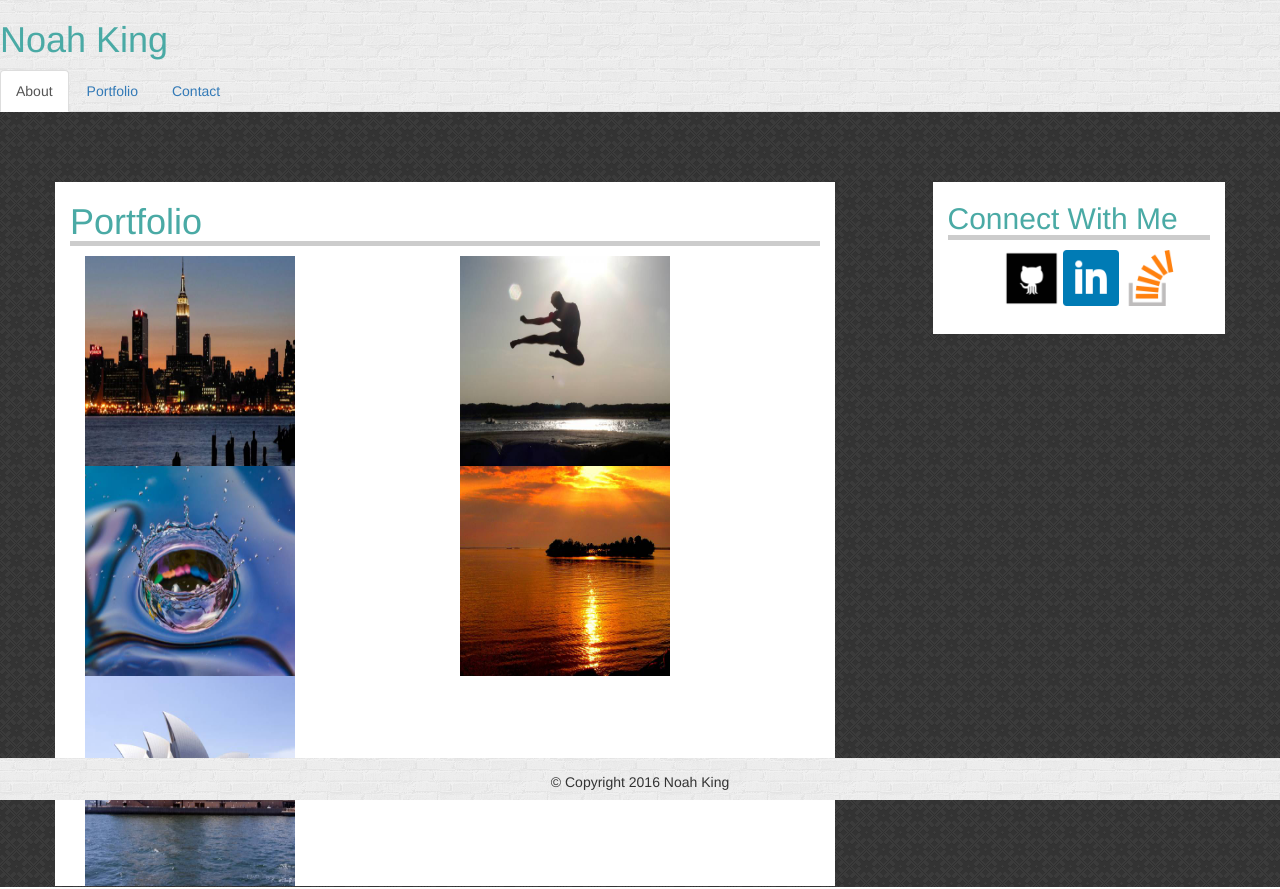
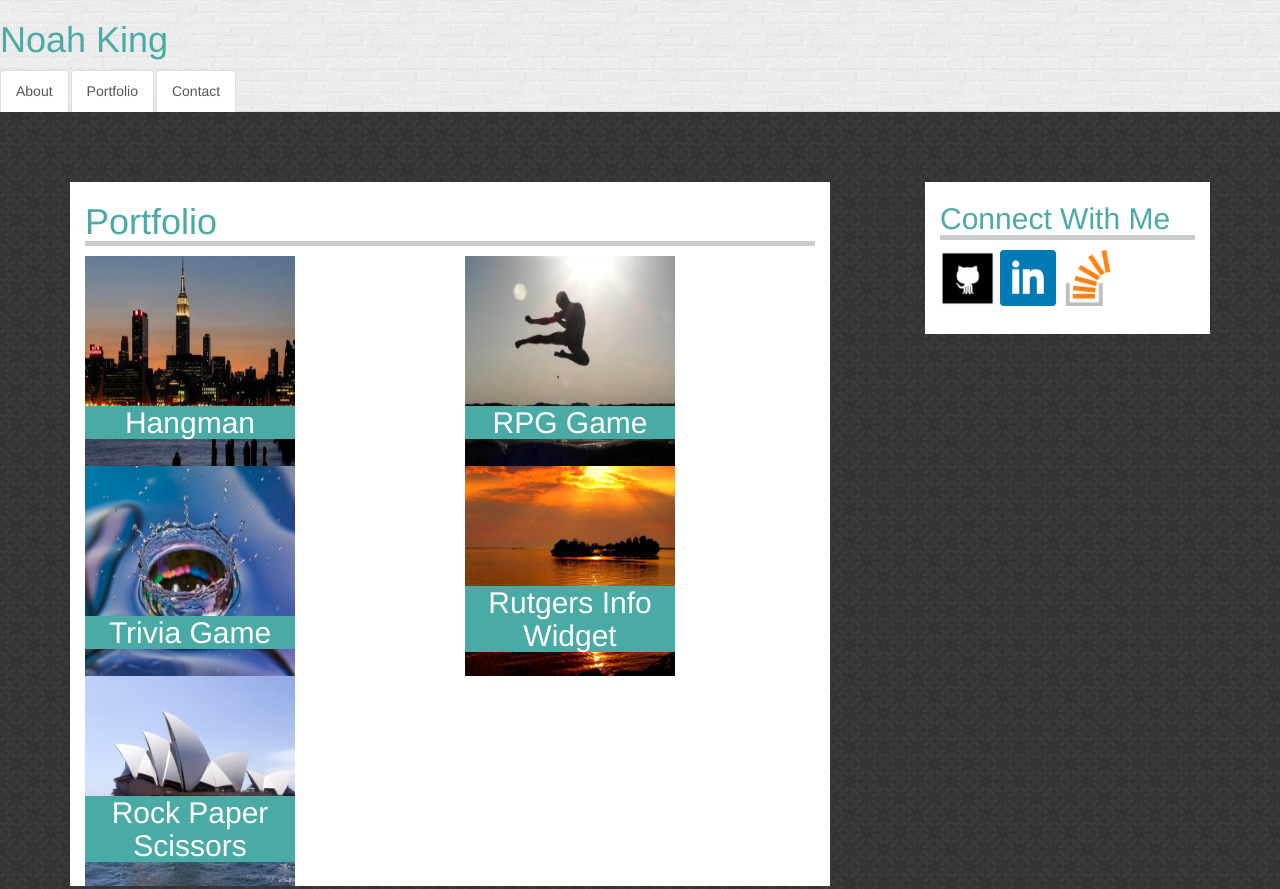
Before and after one commit to noahking27/Bootstrap-Portfolio, a plain HTML site: page portfolio.html in a window 1280 px wide. Shown: the top 889 px of the page. Drawn offline with Linux system fonts and the light colour scheme.

Commit message:
new code

```diff
--- a/CSS/style.css
+++ b/CSS/style.css
@@ -1,5 +1,7 @@
 body {
     background-image: url("../images/dark_embroidery.png");
+    position: relative;
+    height: 100%;
 }
 
 p {
@@ -16,16 +18,28 @@ footer {
     background-image: url("../images/brickwall.png");
     height: 3em;
     text-align: center;
-    position: fixed;
+    position: absolute;
     left: 0px;
-    bottom: 0px;
     width: 100%;
     padding-top: 1em;
+}
+
+#contactFooter {
+    position: fixed;
+    bottom: 0;
 }
 
 #main {
     background-color: white;
     margin-top: 5em;
+    margin-bottom: 5em;
+}
+
+#contactForm {
+	background-color: white;
+    margin-top: 5em;
+    padding-top: 2em;
+    padding-right: 2em;
 }
 
 #sidebar {
@@ -41,7 +55,6 @@ footer {
     height: 4em;
     width: 4em;
     position: relative;
-    left: 4em;
     margin-bottom: 2em;
 }
 
@@ -59,3 +72,71 @@ footer {
     height: 15em;
     width: 15em;
 }
+
+#hangman {
+	margin-left: 15px;
+    margin-top: 5em;
+    background-color: #4aaaa5;
+    color: white;
+    width: 210px;
+    text-align: center;
+}
+
+#rpgGame {
+	margin-left: 15px;
+    margin-top: 5em;
+    width: 210px;
+    background-color: #4aaaa5;
+    color: white;
+    text-align: center;
+
+}
+
+#trivia {
+   /* left: 30px;*/
+   width:87.5%;
+    background-color: #4aaaa5;
+    color: white;
+    text-align: center;
+    margin: auto;
+    margin-top: 5em;
+}
+
+#rutgers {
+    width: 210px;
+    background-color: #4aaaa5;
+    color: white;
+    text-align: center;
+    margin: auto;
+    margin-top: 4em;
+}
+
+#rps {
+    width: 210px;
+    background-color: #4aaaa5;
+    color: white;
+    text-align: center;
+    margin: auto;
+    margin-top: 4em;
+}
+
+.form-horizontal {
+	padding:1em;
+}
+
+#contactRow {
+
+}
+
+/* Sanyu */
+.inner {
+    top:0;
+    left:0;
+    position: absolute;
+    width:240px;
+}
+
+.outer {
+    position:relative;
+
+}
--- a/portfolio.html
+++ b/portfolio.html
@@ -4,8 +4,8 @@
 <head>
     <meta charset="utf-8">
     <link href="https://fonts.googleapis.com/css?family=Raleway" rel="stylesheet">
-    <link rel="stylesheet" type="text/css" href="../CSS/bootstrap.min.css">
-    <link rel="stylesheet" type="text/css" href="../CSS/style.css">
+    <link rel="stylesheet" type="text/css" href="CSS/bootstrap.min.css">
+    <link rel="stylesheet" type="text/css" href="CSS/style.css">
     <title>Contact Me</title>
 </head>
 
@@ -14,47 +14,67 @@
     <ul id="navbar" class="nav nav-tabs">
         <h1>Noah King</h1>
         <li role="presentation" class="active"><a href="index.html">About</a></li>
-        <li role="presentation"><a href="portfolio.html">Portfolio</a></li>
-        <li role="presentation"><a href="contact.html">Contact</a></li>
+        <li role="presentation" class="active"><a href="portfolio.html">Portfolio</a></li>
+        <li role="presentation" class="active"><a href="contact.html">Contact</a></li>
     </ul>
     <!-- Main About Me Section -->
     <div class="container">
+        <!--   <div class="row"> -->
+        <div id="main" class="col-md-8">
+            <h1 class="greyBorder">Portfolio</h1>
             <div class="row">
-            <div id="main" class="col-lg-8">
-                <h1 class="greyBorder">Portfolio</h1>
-
-
-    <div class="col-lg-6">
-    <img class="portImg" src="../images/city.jpg"></div>
-
-
-    <div class="col-lg-6">
-    <img class="portImg" src="../images/karate.jpg"></div>
-
-    <div class="col-lg-6">
-    <img class="portImg" src="../images/nature.jpg"></div>
-
-    <div class="col-lg-6">
-    <img class="portImg" src="../images/sunset.jpg"></div>
-
-    <div class="col-lg-6">
-    <img class="portImg" src="../images/sydney.jpg"></div>
-
+                <div class="col-md-6 outer">
+                    <img class="portImg" src="images/city.jpg">
+                    <div class="inner">
+                        <h2 id="hangman">Hangman</h2>
+                    </div>
+                </div>
+                <div class="col-md-6 outer">
+                    <img class="portImg" src="images/karate.jpg">
+                    <div class="inner">
+                        <h2 id="rpgGame">RPG Game</h2>
+                    </div>
+                </div>
+            </div>
+            <div class="row">
+                <div class="col-md-6 outer">
+                    <img class="portImg" src="images/nature.jpg">
+                    <div class="inner">
+                        <h2 id="trivia">Trivia Game</h2>
+                    </div>
+                </div>
+                <div class="col-md-6 outer">
+                    <img class="portImg" src="images/sunset.jpg">
+                    <div class="inner">
+                        <h2 id="rutgers">Rutgers Info Widget</h2>
+                    </div>
+                </div>
+            </div>
+            <div class="row">
+                <div class="col-md-6 outer">
+                    <img class="portImg" src="images/sydney.jpg">
+                    <div class="inner">
+                        <h2 id="rps">Rock Paper Scissors</h2>
+                    </div>
+                </div>
+            </div>
         </div>
         <!-- col lg 1 used to create space between main and sidebar -->
-            <div class="col-lg-1"></div>
+        <div class="col-md-1"></div>
         <!-- Sidebar Connect With Me -->
-            <div id="sidebar" class="col-lg-3">
+        <div id="sidebar" class="col-md-3">
             <h2 class="greyBorder">Connect With Me</h2>
-                <a href="https://github.com/noahking27"><img class="connectImg" src="../images/github.png"></a>
-                <a href="https://www.linkedin.com/in/noahking1/"><img class="connectImg" src="../images/linkedin.png"></a>
-                <a href="http://stackexchange.com/users/9806151/noah-king"><img class="connectImg" src="../images/stackoverflow.png"></a>
+            <a href="https://github.com/noahking27"><img class="connectImg" src="images/github.png"></a>
+            <a href="https://www.linkedin.com/in/noahking1/"><img class="connectImg" src="images/linkedin.png"></a>
+            <a href="http://stackexchange.com/users/9806151/noah-king"><img class="connectImg" src="images/stackoverflow.png"></a>
         </div>
+        <!-- </div> -->
     </div>
     <!-- Footer -->
     <div class="row">
-            <div class="col-lg-12">
+        <div class="col-md-12">
             <footer>&copy Copyright 2016 Noah King</footer>
+        </div>
     </div>
     </div>
 </body>
```
Also changed, not shown: contact.html (+19 -26 lines), index.html (+13 -13 lines). Lines whose indentation alone changed are shown as unchanged.
